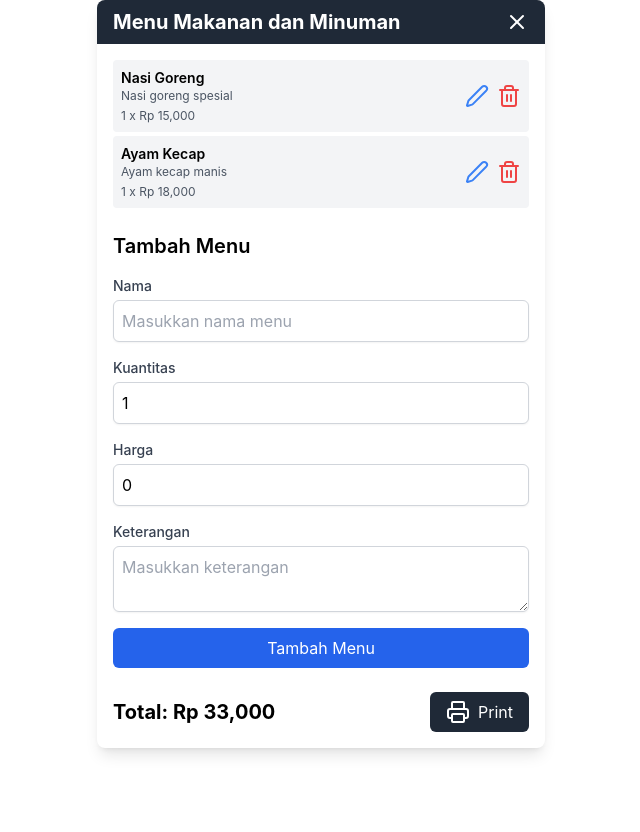
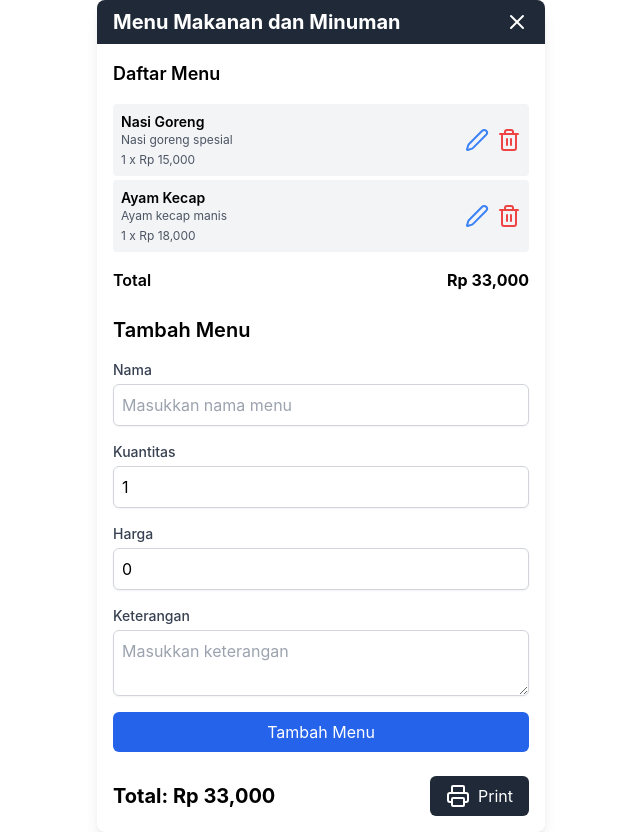
Before and after one commit to albert98612/food_menu2, a React (Create React App) app: page / in a window 1280 px wide. Shown: the whole page, without its empty margins (319-959 px from the left). Before the commit the page ends 800 px from the top, so only its background shows below. Built offline with nearby package versions, Linux system fonts and the light colour scheme.

Commit message:
no message

```diff
--- a/src/App.js
+++ b/src/App.js
@@ -92,11 +92,14 @@ const MenuMakananDanMinuman = () => {
       </header>
 
       <main className="p-4">
+        {/* Display the title in the web view */}
+        <h2 className="text-lg font-semibold mb-4 daftar-menu-title">
+          Daftar Menu
+        </h2>
+
         <section id="print-section">
-          {/* Remove the header for print */}
           {menuItems.map((item, index) => (
-            <div key={index} className="bg-gray-100 p-2 rounded mb-1">
-              <div className="flex justify-between items-center">
+            <div key={index} className="bg-gray-100 p-2 rounded mb-1 flex justify-between items-center">
               <div className="text-sm">
                 <p className="font-semibold">{item.name}</p>
                 <p className="text-xs text-gray-600">{item.description}</p>
@@ -104,6 +107,11 @@ const MenuMakananDanMinuman = () => {
                   {item.quantity} x Rp {item.price.toLocaleString()}
                 </p>
               </div>
+              <div className="flex flex-col items-end">
+                {/* Subtotal is hidden on the web and only shown on print */}
+                <span className="text-xs text-gray-800 print-only print-subtotal hidden">
+                  Rp {(item.quantity * item.price).toLocaleString()}
+                </span>
                 <div className="flex space-x-2 icons">
                   <Edit2
                     className="text-blue-500 cursor-pointer"
@@ -117,6 +125,12 @@ const MenuMakananDanMinuman = () => {
               </div>
             </div>
           ))}
+
+          {/* Total section for print */}
+          <div className="flex justify-between items-center mt-4 print-only print-total">
+            <p className="font-semibold">Total</p>
+            <p className="font-bold">Rp {total.toLocaleString()}</p>
+          </div>
         </section>
 
         <section className="mt-6">
@@ -240,6 +254,28 @@ const MenuMakananDanMinuman = () => {
             margin: 0;
             padding: 0;
           }
+          #print-section .font-semibold {
+            font-size: 20px; /* Larger font for name */
+          }
+          #print-section .text-xs {
+            font-size: 18px; /* Larger font for description and quantity */
+          }
+          .print-total {
+            font-size: 20px;
+            margin-top: 12px;
+            border-top: 1px solid #000;
+            padding-top: 10px;
+          }
+          .print-total .font-bold {
+            font-size: 24px; /* Larger font for total */
+          }
+          .print-subtotal {
+            font-size: 18px; /* Subtotal font size */
+            display: block;
+          }
+          .daftar-menu-title {
+            display: none;
+          }
         }
       `}</style>
     </div>
```
Lines whose indentation alone changed are shown as unchanged.
